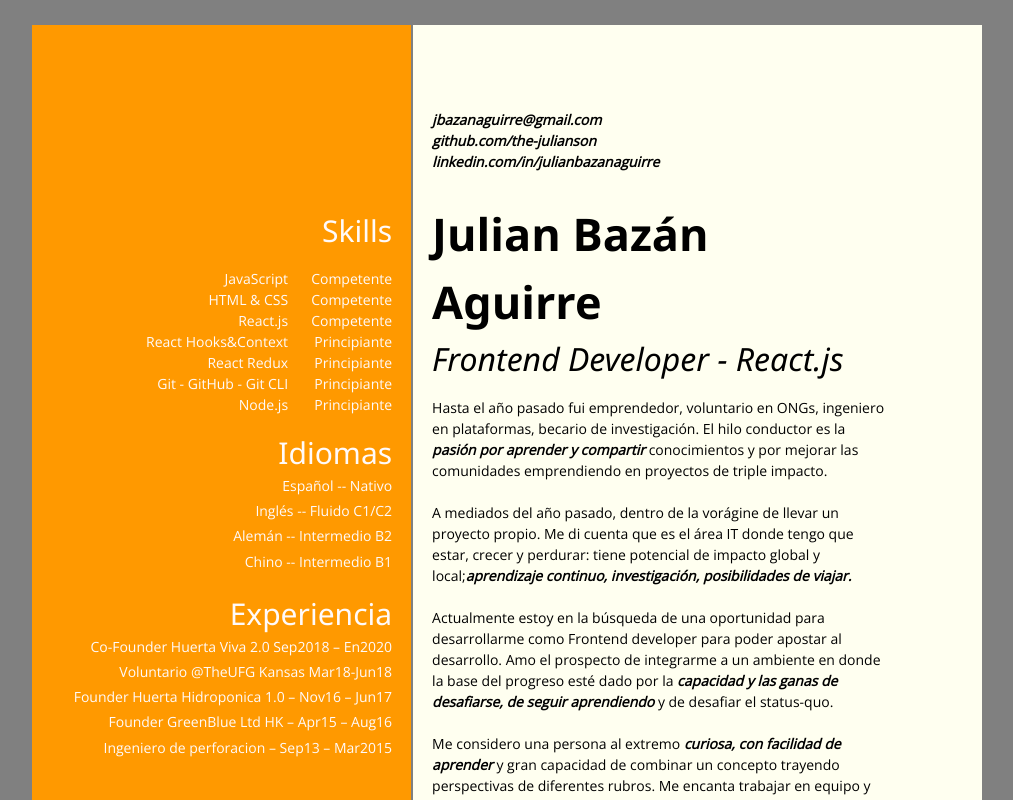
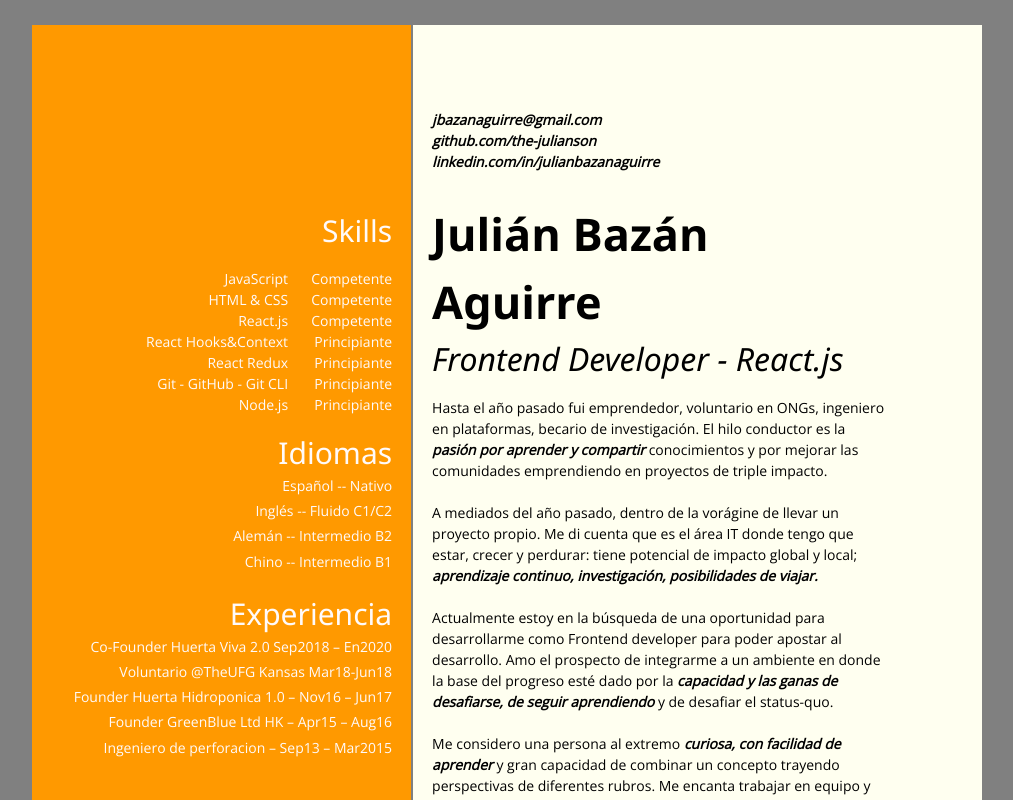
Before and after one commit to the-julianson/miportfolio, a React (Create React App) app: page / in a window 1280 px wide. Shown: the top 800 px of the page, without its empty margins (224-1237 px from the left). Built offline with nearby package versions, Linux system fonts and the light colour scheme.

Commit message:
ready to deploy, added links to contact and some style

```diff
--- a/src/component/main-body/right-column/right-column.component.jsx
+++ b/src/component/main-body/right-column/right-column.component.jsx
@@ -1,22 +1,15 @@
-import React, { useState } from "react";
+import React from "react";
 import "./right-column.styles.scss";
-
 import RigthExperience from "./right-experience/right-experience.component";
 
-const RightColumn = ({ fullName, jobTitle }) => {
-    const [properties] = useState({
-        envelope: "jbazanaguirre@gmail.com",
-        github: "github.com/the-julianson",
-        linkedin: "linkedin.com/in/julianbazanaguirre"
-    })
-
+const RightColumn = ({ fullName, jobTitle, contactInfo }) => {
 
   return (
     <div className="rigth-column">
       <div className="contactComp">
         <ul>
-          {Object.entries(properties).map(item => (
-            <li className={``} key={item[0]}>{`${item[1]}`}</li>
+          {Object.entries(contactInfo).map(item => (
+            <li className={``} key={item[0]}><a href={`https://${item[1]}`} target="blank">{`${item[1]}`}</a></li>
           ))}
         </ul>
       </div>
--- a/src/component/main-body/right-column/right-column.styles.scss
+++ b/src/component/main-body/right-column/right-column.styles.scss
@@ -25,6 +25,14 @@
         margin: 0;
         font-style: italic;
         font-weight: bold;
+
+
+        a {
+          text-decoration: none;
+        }
+        a:hover {
+          color: orange;
+        }
       }
     }
   }
--- a/src/component/main-body/right-column/right-experience/right-experience.component.jsx
+++ b/src/component/main-body/right-column/right-experience/right-experience.component.jsx
@@ -13,7 +13,7 @@ const RigthExperience = () => {
          A mediados del año pasado, dentro de la vorágine de llevar un proyecto propio.
         Me di cuenta que es el área IT donde tengo que estar,
         crecer y perdurar: tiene potencial de impacto global y local;
-        <strong><i>aprendizaje continuo, investigación, posibilidades de viajar.</i></strong>
+        <strong><i> aprendizaje continuo, investigación, posibilidades de viajar.</i></strong>
         <br/>
         <br/>
         Actualmente estoy en la búsqueda de una oportunidad para desarrollarme
--- a/src/pages/main-page/App.js
+++ b/src/pages/main-page/App.js
@@ -9,7 +9,7 @@ import RightColumn from '../../component/main-body/right-column/right-column.com
 
 function App() {
 
-    const [{fullName, jobTitle}] = useState({fullName : "Julian Bazán Aguirre", jobTitle: "Frontend Developer - React.js"});
+    const [{fullName, jobTitle}] = useState({fullName : "Julián Bazán Aguirre", jobTitle: "Frontend Developer - React.js"});
     const [experience] = useState([
       {title: 'Co-Founder Huerta Viva 2.0 Sep2018 – En2020', id: 1},
       {title: 'Voluntario @TheUFG Kansas Mar18-Jun18', id: 2},
@@ -32,12 +32,17 @@ function App() {
       {title: "Git - GitHub - Git CLI", level: "Principiante", id:6},
       {title: "Node.js", level: "Principiante", id:7},
     ])
+    const [contactInfo] = useState({
+      envelope: "jbazanaguirre@gmail.com",
+      github: "github.com/the-julianson",
+      linkedin: "linkedin.com/in/julianbazanaguirre"
+  })
   return (
 
     <div className="App">
       <div className="main-body">
         <LeftColumn experience={experience} languages={languages} skills={skills}/>
-        <RightColumn fullName={fullName} jobTitle={jobTitle}/>
+        <RightColumn fullName={fullName} jobTitle={jobTitle} contactInfo={contactInfo}/>
       </div>
 
     </div>
```
